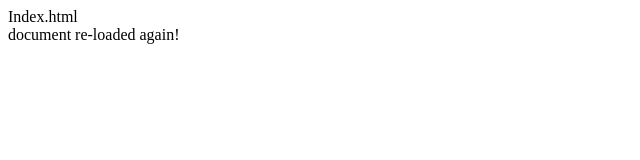
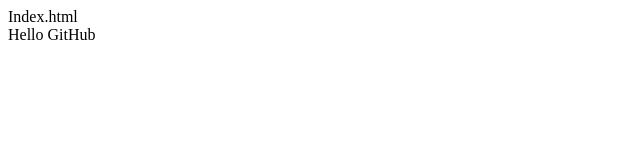
Before and after one commit to jbachnp/AhHo, a plain HTML site: page index.html in a window 1280 px wide. Shown: the full height of the page, 0-640 px from the left. Drawn offline with Linux system fonts and the light colour scheme.

Commit message:
Update index.html

```diff
--- a/index.html
+++ b/index.html
@@ -21,7 +21,7 @@ index.html
     <!--code-->
     <script>
         $(document).ready(function () {
-            $("#msg").append("document re-loaded again!");
+            $("#msg").append("Hello GitHub");
         });
 
     </script>
```
